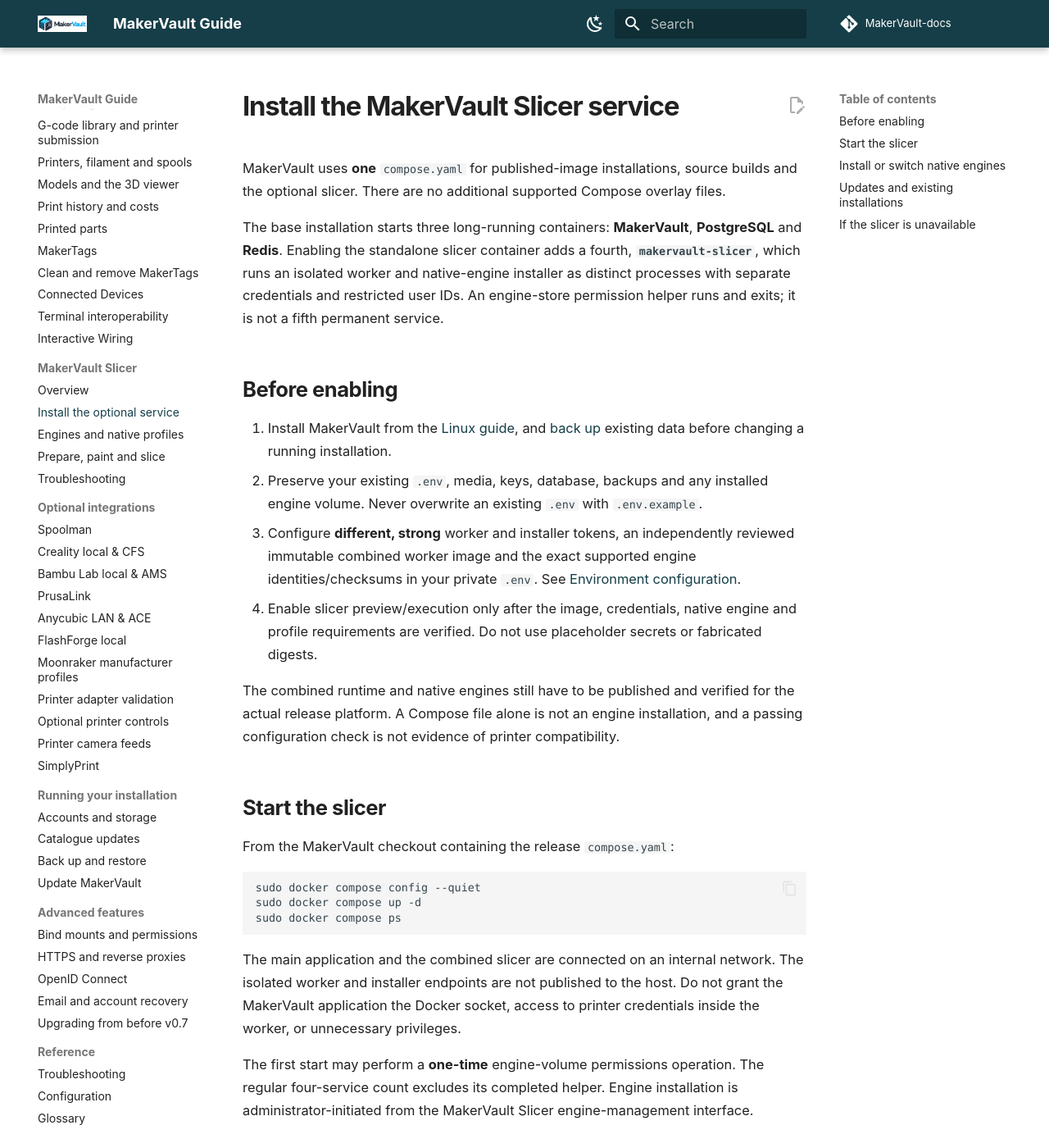
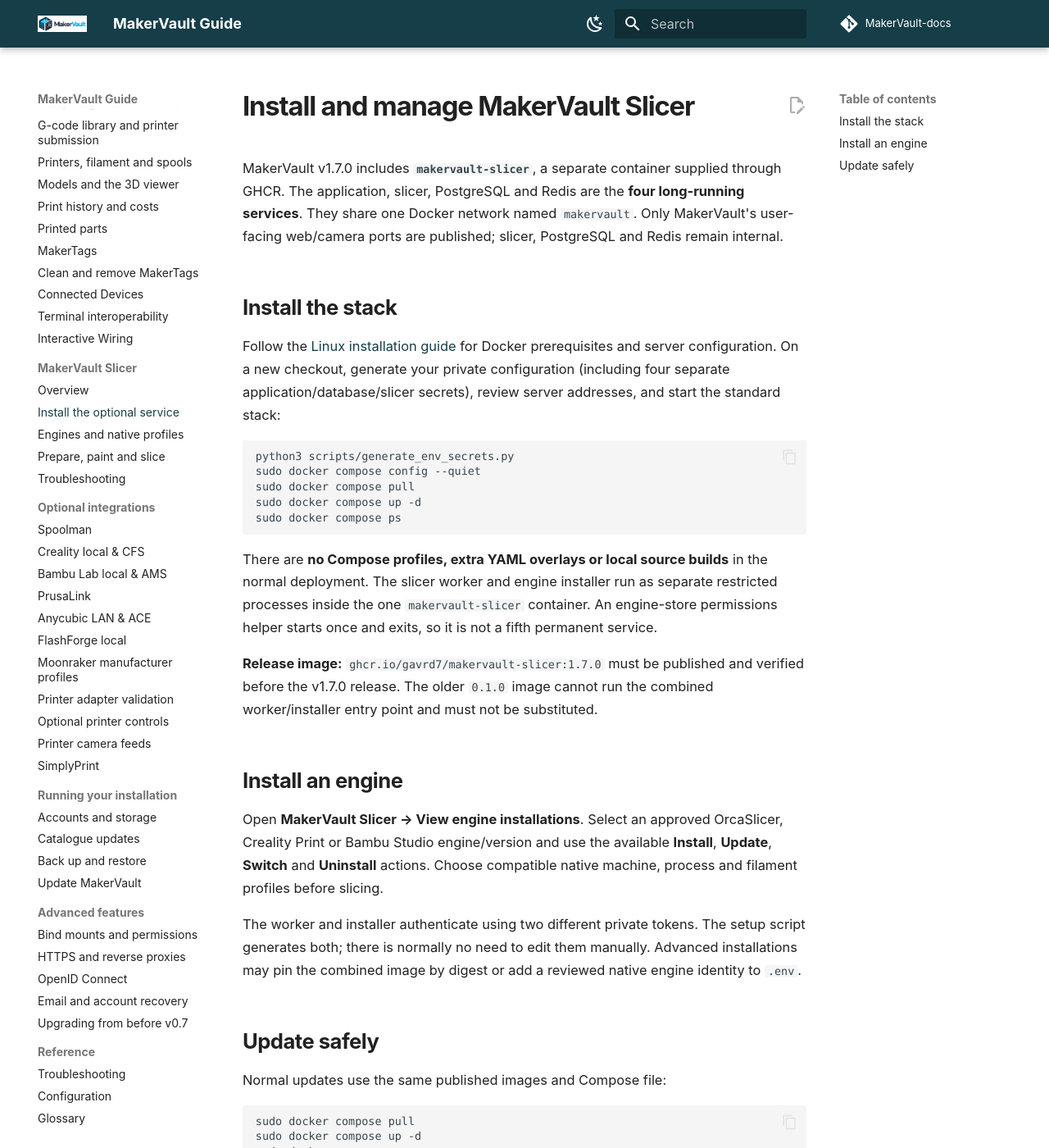
Before and after one commit to gavrd7/MakerVault-docs, an MkDocs documentation site: the page built from docs/guide/slicer/installation.md, in a window 1280 px wide and 1400 px high. Shown: the whole window at 82% size. Built offline with MkDocs 1.6.1 and Material for MkDocs 9.7.7, drawn with Linux system fonts in a browser that asks for light colours; comment, search, counter and statistics services are not loaded; some of the changed text lies outside the part shown.

Commit message:
docs(slicer): provide straightforward four-container GHCR installation

````diff
--- a/docs/guide/slicer/installation.md
+++ b/docs/guide/slicer/installation.md
@@ -1,51 +1,39 @@
-# Install the MakerVault Slicer service
+# Install and manage MakerVault Slicer
 
-MakerVault uses **one** `compose.yaml` for published-image installations, source builds and the optional slicer. There are no additional supported Compose overlay files.
+MakerVault v1.7.0 includes **`makervault-slicer`**, a separate container supplied through GHCR. The application, slicer, PostgreSQL and Redis are the **four long-running services**. They share one Docker network named `makervault`. Only MakerVault's user-facing web/camera ports are published; slicer, PostgreSQL and Redis remain internal.
 
-The base installation starts three long-running containers: **MakerVault**, **PostgreSQL** and **Redis**. Enabling the standalone slicer container adds a fourth, **`makervault-slicer`**, which runs an isolated worker and native-engine installer as distinct processes with separate credentials and restricted user IDs. An engine-store permission helper runs and exits; it is not a fifth permanent service.
+## Install the stack
 
-## Before enabling
-
-1. Install MakerVault from the [Linux guide](../getting-started/install.md), and [back up](../administration/backup.md) existing data before changing a running installation.
-2. Preserve your existing `.env`, media, keys, database, backups and any installed engine volume. Never overwrite an existing `.env` with `.env.example`.
-3. Configure **different, strong** worker and installer tokens, an independently reviewed immutable combined worker image and the exact supported engine identities/checksums in your private `.env`. See [Environment configuration](../getting-started/environment.md).
-4. Enable slicer preview/execution only after the image, credentials, native engine and profile requirements are verified. Do not use placeholder secrets or fabricated digests.
-
-The combined runtime and native engines still have to be published and verified for the actual release platform. A Compose file alone is not an engine installation, and a passing configuration check is not evidence of printer compatibility.
-
-## Start the slicer
-
-From the MakerVault checkout containing the release `compose.yaml`:
+Follow the [Linux installation guide](../getting-started/install.md) for Docker prerequisites and server configuration. On a new checkout, generate your private configuration (including four separate application/database/slicer secrets), review server addresses, and start the standard stack:
 
 ```bash
+python3 scripts/generate_env_secrets.py
 sudo docker compose config --quiet
+sudo docker compose pull
 sudo docker compose up -d
 sudo docker compose ps
 ```
 
-The main application and the combined slicer are connected on an internal network. The isolated worker and installer endpoints are not published to the host. Do not grant the MakerVault application the Docker socket, access to printer credentials inside the worker, or unnecessary privileges.
+There are **no Compose profiles, extra YAML overlays or local source builds** in the normal deployment. The slicer worker and engine installer run as separate restricted processes inside the one `makervault-slicer` container. An engine-store permissions helper starts once and exits, so it is not a fifth permanent service.
 
-The first start may perform a **one-time** engine-volume permissions operation. The regular four-service count excludes its completed helper. Engine installation is administrator-initiated from the MakerVault Slicer engine-management interface.
+**Release image:** `ghcr.io/gavrd7/makervault-slicer:1.7.0` must be published and verified before the v1.7.0 release. The older `0.1.0` image cannot run the combined worker/installer entry point and must not be substituted.
 
-## Install or switch native engines
+## Install an engine
 
-Open **MakerVault Slicer → View engine installations**. Review the engine, version and source, then explicitly choose **Install**, **Update**, **Switch** or **Uninstall** as supported. MakerVault checks the source/identity and stores installed versions in a persistent engine volume. Set up matching native printer, process and filament presets before slicing.
+Open **MakerVault Slicer → View engine installations**. Select an approved OrcaSlicer, Creality Print or Bambu Studio engine/version and use the available **Install**, **Update**, **Switch** and **Uninstall** actions. Choose compatible native machine, process and filament profiles before slicing.
 
-The service may contain several verified engines; you do **not** have to install OrcaSlicer in order to use Creality Print or Bambu Studio.
+The worker and installer authenticate using two different private tokens. The setup script generates both; there is normally no need to edit them manually. Advanced installations may pin the combined image by digest or add a reviewed native engine identity to `.env`.
 
-## Updates and existing installations
+## Update safely
 
-With an installed slicer, retain the profile in normal Compose operations:
+Normal updates use the same published images and Compose file:
 
 ```bash
-sudo docker compose config --quiet
+sudo docker compose pull
 sudo docker compose up -d
+sudo docker compose ps
 ```
 
-Do not silently replace installed engine binaries when upgrading MakerVault itself. Engine version changes require independent verification and explicit administrator action. See [Update MakerVault](../administration/updates.md).
+Keep your existing `.env`, database, media, encryption key and slicer engine volumes. If you previously used development Compose overlays, read the [upgrade instructions](../administration/updates.md) before changing your running stack. Never use `docker compose down -v` to upgrade.
 
-Older development checkouts used `compose.build.yaml`, `compose.slicer.yaml` and `compose.slicer.staging.yaml`. These are **retired**. If you previously used them, back up and review existing private staging credentials, custom service overrides, image references and persistent volumes before adopting the one-file deployment. Never run `docker compose down -v` as an upgrade step.
-
-## If the slicer is unavailable
-
-Check `sudo docker compose ps`, the worker's health, its approved image identity, separate tokens and native engine registry. Other MakerVault features remain operational even if no slicer engine is installed. See [Troubleshooting](troubleshooting.md).
+See [Engines and profiles](engines.md), [Workbench](workbench.md) and [Troubleshooting](troubleshooting.md) for everyday slicing.
````
